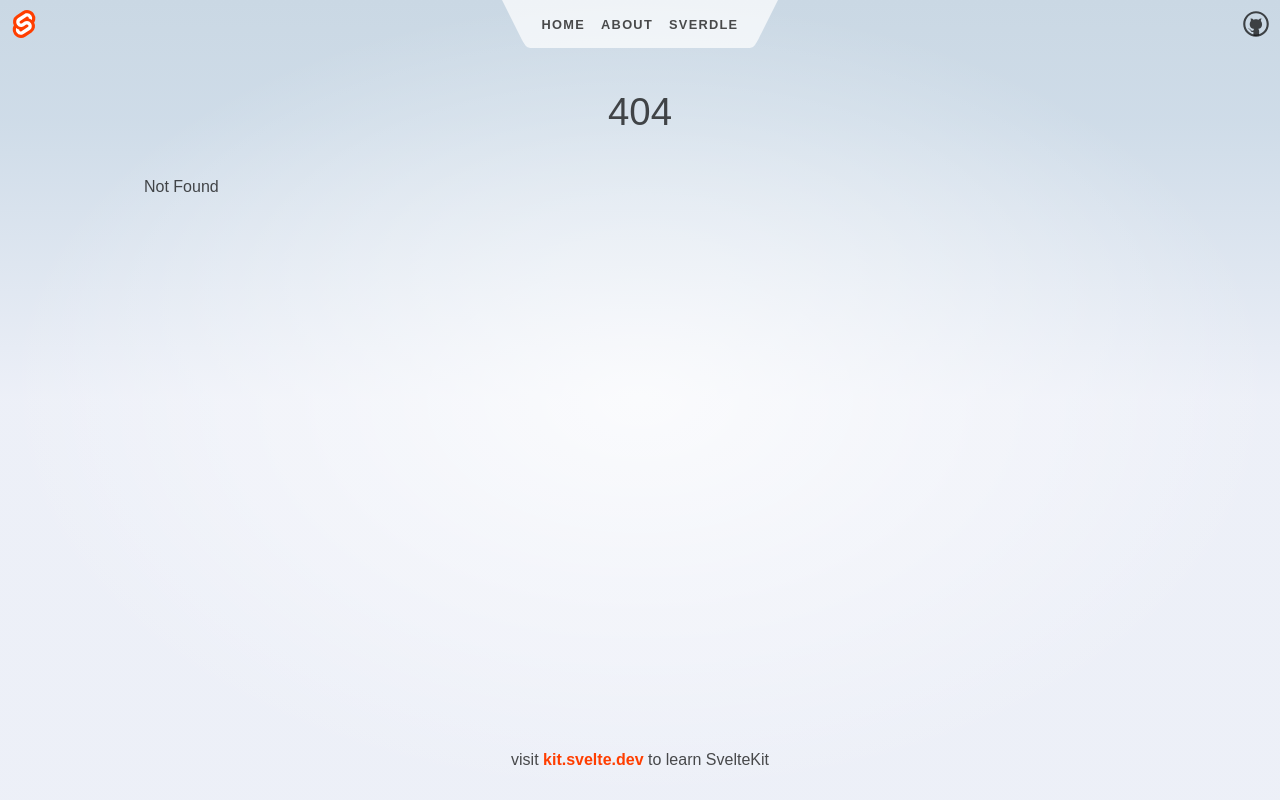
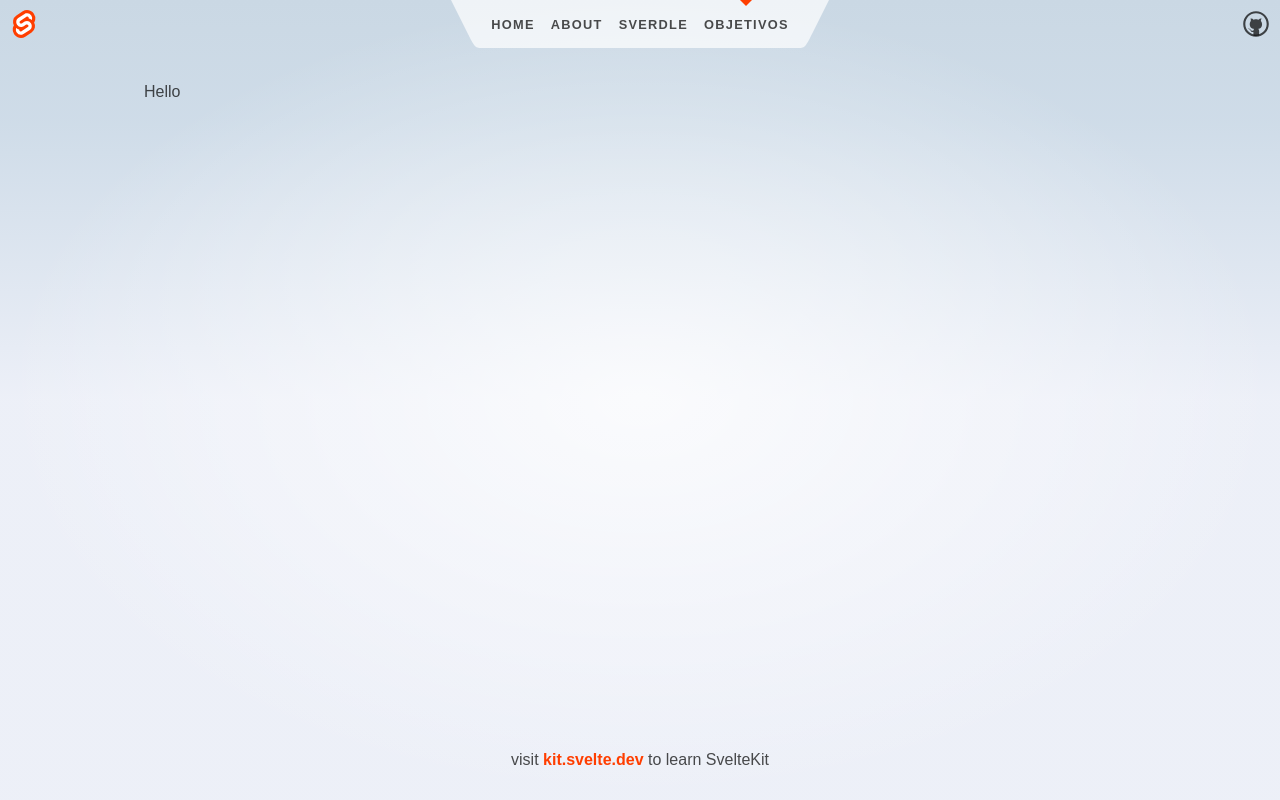
Before and after one commit to rodusa/rotamental, a SvelteKit app: page /objectives in a window 1280 px wide. Before the commit this address had no page. Built offline with nearby package versions, Linux system fonts and the light colour scheme.

Commit message:
rota mental

```diff
--- a/src/routes/Header.svelte
+++ b/src/routes/Header.svelte
@@ -24,6 +24,9 @@
 			</li>
 			<li class:active={$page.url.pathname.startsWith('/sverdle')}>
 				<a href="/sverdle">Sverdle</a>
+			</li>
+			<li class:active={$page.url.pathname === '/objectives'}>
+				<a href="/objectives">Objetivos</a>
 			</li>
 		</ul>
 		<svg viewBox="0 0 2 3" aria-hidden="true">
--- /dev/null
+++ b/src/routes/objectives/+page.svelte
@@ -0,0 +1 @@
+<p>Hello</p>
--- /dev/null
+++ b/src/routes/objectives/+page.ts
@@ -0,0 +1,9 @@
+import { dev } from '$app/environment';
+
+// we don't need any JS on this page, though we'll load
+// it in dev so that we get hot module replacement
+export const csr = dev;
+
+// since there's no dynamic data here, we can prerender
+// it so that it gets served as a static asset in production
+export const prerender = true;
```
